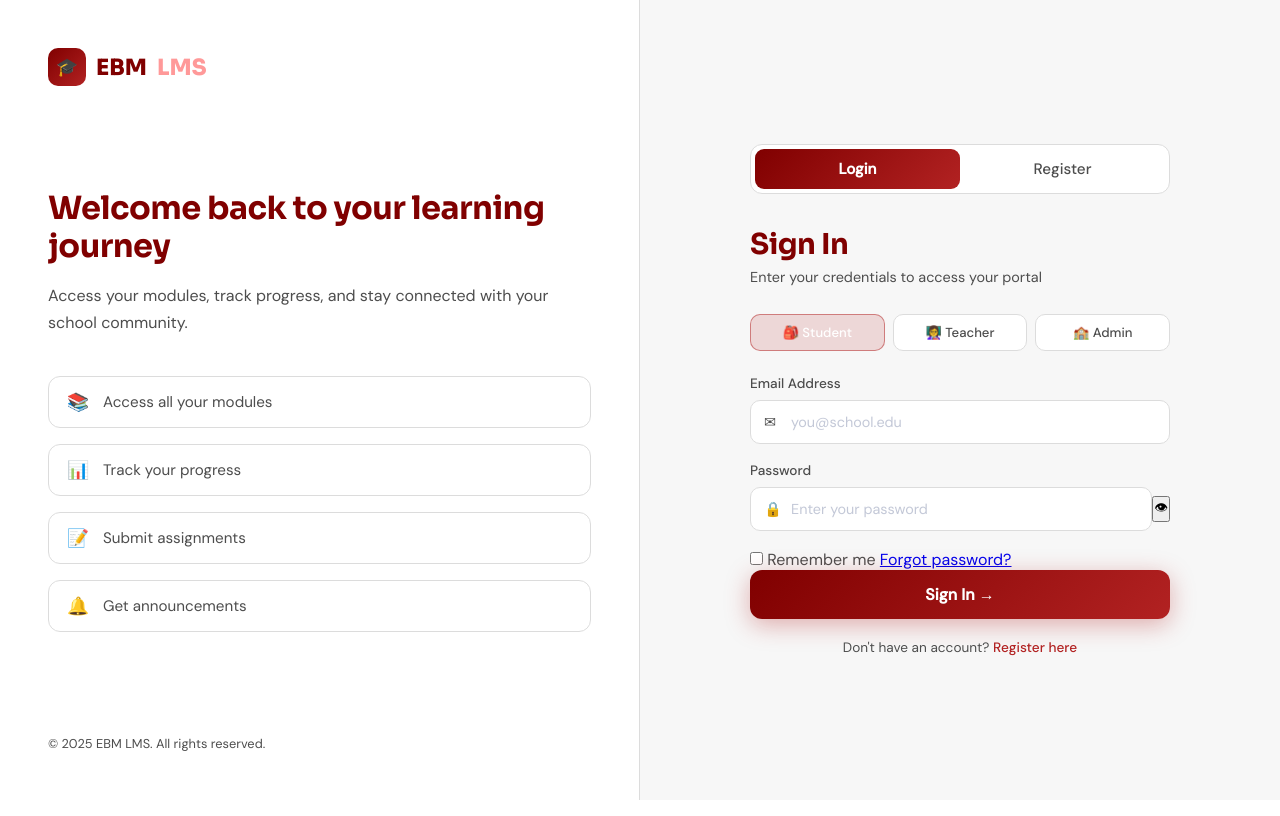
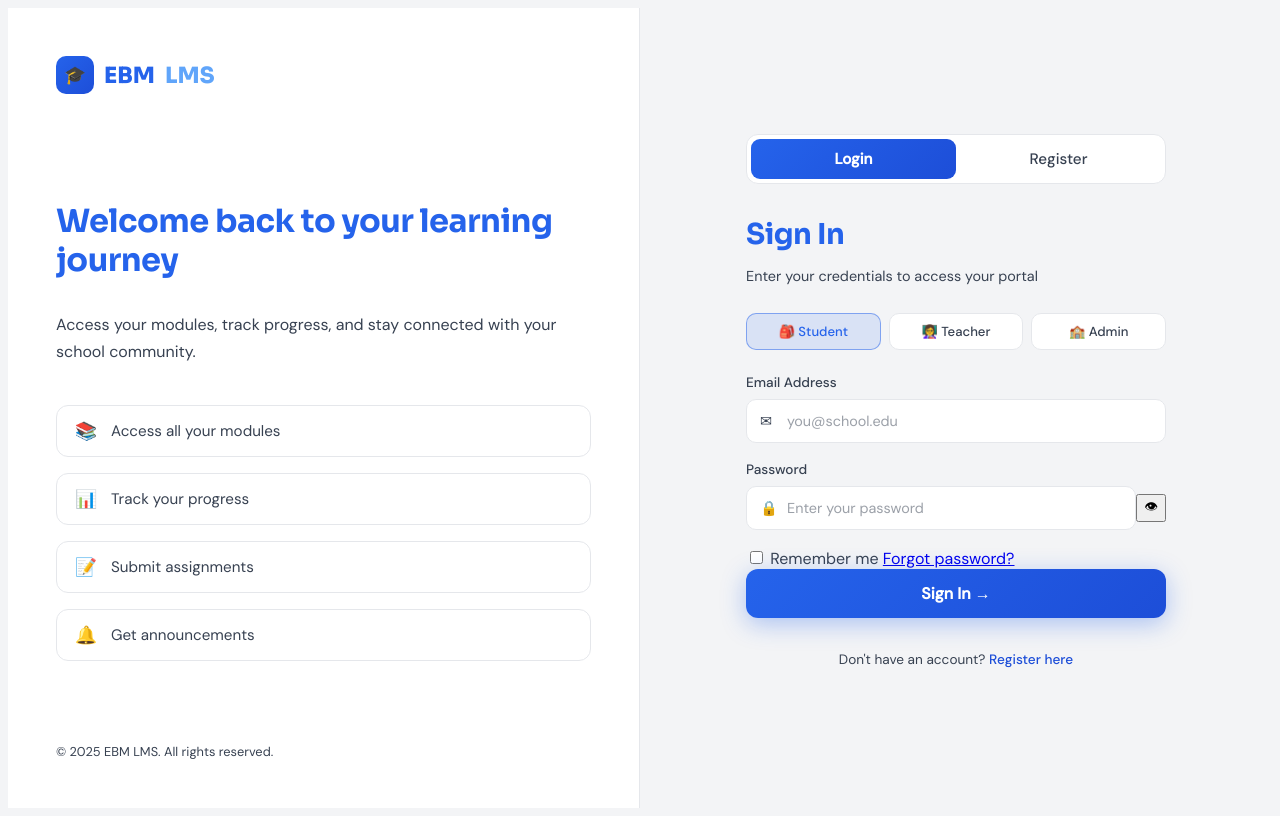
Before and after one commit to PoH6666/ebm-lms, a PHP site: page /login.html in a window 1280 px wide. Run offline with PHP 8.4, Linux system fonts and the light colour scheme.

Commit message:
Refactor login.css for new color theme
Updated the login page styles to a blue, white, and light gray theme.

````diff
--- a/CSS/login.css
+++ b/CSS/login.css
@@ -1,20 +1,25 @@
+```css
 /* =========================================
    EBM LMS — Login Page Styles
-   login.css
+   Blue + White + Light Gray Theme
    ========================================= */
 
 *, *::before, *::after { margin: 0; padding: 0; box-sizing: border-box; }
 
 :root {
-    --navy: #ffffff;        /* left panel white background */
-    --navy-mid: #f7f7f7;    /* right panel background */
-    --blue: #800000;        /* maroon main color */
-    --blue-bright: #b22222; /* lighter maroon for hover/active */
-    --cyan: #ff9999;        /* soft maroon accent */
-    --white: #ffffff;       /* main white */
-    --gray: #4d4d4d;        /* darker gray for text */
-    --card-bg: #ffffff;     /* cards remain white */
-    --border: #dcdcdc;      /* subtle border */
+    --navy: #ffffff;
+    --navy-mid: #f3f4f6;
+
+    --blue: #2563EB;
+    --blue-bright: #1D4ED8;
+
+    --cyan: #60A5FA;
+
+    --white: #ffffff;
+    --gray: #374151;
+
+    --card-bg: #ffffff;
+    --border: #e5e7eb;
 }
 
 body {
@@ -26,6 +31,7 @@
 }
 
 /* --- PAGE LAYOUT --- */
+
 .page-wrapper {
     display: grid;
     grid-template-columns: 1fr 1fr;
@@ -33,20 +39,14 @@
 }
 
 /* --- LEFT PANEL --- */
+
 .left-panel {
-    background: #ffffff; /* solid white */
+    background: #ffffff;
     border-right: 1px solid var(--border);
     position: relative;
     overflow: hidden;
     display: flex;
     align-items: stretch;
-}
-
-.left-panel::before {
-    content: '';
-    position: absolute;
-    inset: 0;
-    pointer-events: none;
 }
 
 .left-inner {
@@ -70,10 +70,13 @@
 }
 
 .logo-icon {
-    width: 38px; height: 38px;
+    width: 38px;
+    height: 38px;
     background: linear-gradient(135deg, var(--blue), var(--blue-bright));
     border-radius: 10px;
-    display: flex; align-items: center; justify-content: center;
+    display: flex;
+    align-items: center;
+    justify-content: center;
     font-size: 1.1rem;
 }
 
@@ -125,14 +128,18 @@
 
 .feat-item:hover {
     border-color: var(--blue-bright);
-    color: var(--white);
+    background: rgba(37,99,235,0.05);
 }
 
 .feat-icon { font-size: 1.1rem; }
 
-.left-footer { color: var(--gray); font-size: 0.8rem; }
+.left-footer {
+    color: var(--gray);
+    font-size: 0.8rem;
+}
 
 /* --- RIGHT PANEL --- */
+
 .right-panel {
     display: flex;
     align-items: center;
@@ -153,6 +160,7 @@
 }
 
 /* --- TABS --- */
+
 .tabs {
     display: flex;
     background: var(--card-bg);
@@ -183,10 +191,12 @@
 }
 
 /* --- FORM SECTIONS --- */
+
 .form-section { display: none; }
 .form-section.active { display: block; }
 
 .form-header { margin-bottom: 28px; }
+
 .form-header h1 {
     font-family: 'Sora', sans-serif;
     font-size: 1.8rem;
@@ -195,10 +205,20 @@
     margin-bottom: 6px;
     color: var(--blue);
 }
-.form-header p { color: var(--gray); font-size: 0.9rem; }
+
+.form-header p {
+    color: var(--gray);
+    font-size: 0.9rem;
+}
 
 /* --- ROLE SELECTOR --- */
-.role-selector { display: flex; gap: 8px; margin-bottom: 24px; }
+
+.role-selector {
+    display: flex;
+    gap: 8px;
+    margin-bottom: 24px;
+}
+
 .role-btn {
     flex: 1;
     padding: 9px 6px;
@@ -212,19 +232,49 @@
     cursor: pointer;
     transition: all 0.2s;
 }
+
 .role-btn.active {
-    background: rgba(178,34,34,0.15);
-    border-color: rgba(178,34,34,0.5);
-    color: var(--white);
+    background: rgba(37,99,235,0.12);
+    border-color: rgba(37,99,235,0.5);
+    color: var(--blue);
 }
-.role-btn:hover:not(.active) { border-color: rgba(0,0,0,0.1); color: var(--white); }
+
+.role-btn:hover:not(.active) {
+    border-color: rgba(37,99,235,0.4);
+}
 
 /* --- INPUT GROUPS --- */
-.input-row { display: grid; grid-template-columns: 1fr 1fr; gap: 12px; }
+
+.input-row {
+    display: grid;
+    grid-template-columns: 1fr 1fr;
+    gap: 12px;
+}
+
 .input-group { margin-bottom: 18px; }
-.input-group label { display: block; font-size: 0.85rem; font-weight: 500; color: var(--gray); margin-bottom: 8px; }
-.input-wrap { position: relative; display: flex; align-items: center; }
-.input-icon { position: absolute; left: 14px; font-size: 0.9rem; pointer-events: none; z-index: 1; }
+
+.input-group label {
+    display: block;
+    font-size: 0.85rem;
+    font-weight: 500;
+    color: var(--gray);
+    margin-bottom: 8px;
+}
+
+.input-wrap {
+    position: relative;
+    display: flex;
+    align-items: center;
+}
+
+.input-icon {
+    position: absolute;
+    left: 14px;
+    font-size: 0.9rem;
+    pointer-events: none;
+    z-index: 1;
+}
+
 .input-wrap input {
     width: 100%;
     padding: 12px 14px 12px 40px;
@@ -237,14 +287,19 @@
     transition: all 0.2s;
     outline: none;
 }
-.input-wrap input::placeholder { color: rgba(136,146,176,0.5); }
+
+.input-wrap input::placeholder {
+    color: rgba(55,65,81,0.5);
+}
+
 .input-wrap input:focus {
     border-color: var(--blue-bright);
-    background: rgba(255,192,203,0.06);
-    box-shadow: 0 0 0 3px rgba(178,34,34,0.1);
+    background: rgba(37,99,235,0.05);
+    box-shadow: 0 0 0 3px rgba(37,99,235,0.15);
 }
 
 /* --- SUBMIT BUTTON --- */
+
 .btn-submit {
     width: 100%;
     padding: 14px;
@@ -257,18 +312,35 @@
     font-weight: 600;
     cursor: pointer;
     transition: all 0.3s;
-    box-shadow: 0 6px 24px rgba(178,34,34,0.35);
+    box-shadow: 0 6px 24px rgba(37,99,235,0.35);
     margin-bottom: 20px;
 }
-.btn-submit:hover { transform: translateY(-2px); box-shadow: 0 10px 32px rgba(178,34,34,0.5); }
+
+.btn-submit:hover {
+    transform: translateY(-2px);
+    box-shadow: 0 10px 32px rgba(37,99,235,0.45);
+}
+
 .btn-submit:active { transform: translateY(0); }
 
 /* --- SWITCH TEXT --- */
-.switch-text { text-align: center; font-size: 0.85rem; color: var(--gray); }
-.switch-text a { color: var(--blue-bright); text-decoration: none; font-weight: 500; }
+
+.switch-text {
+    text-align: center;
+    font-size: 0.85rem;
+    color: var(--gray);
+}
+
+.switch-text a {
+    color: var(--blue-bright);
+    text-decoration: none;
+    font-weight: 500;
+}
+
 .switch-text a:hover { color: var(--cyan); }
 
 /* --- TOAST --- */
+
 .toast {
     position: fixed;
     bottom: 32px;
@@ -286,13 +358,25 @@
     z-index: 999;
     white-space: nowrap;
 }
-.toast.show { opacity: 1; transform: translateX(-50%) translateY(0); }
-.toast.success { border-color: rgba(178,34,34,0.5); }
-.toast.error { border-color: rgba(239,68,68,0.5); }
+
+.toast.show {
+    opacity: 1;
+    transform: translateX(-50%) translateY(0);
+}
+
+.toast.success {
+    border-color: rgba(37,99,235,0.5);
+}
+
+.toast.error {
+    border-color: rgba(239,68,68,0.5);
+}
 
 /* --- RESPONSIVE --- */
+
 @media (max-width: 768px) {
     .page-wrapper { grid-template-columns: 1fr; }
     .left-panel { display: none; }
     .right-panel { padding: 32px 24px; }
 }
+```
````
